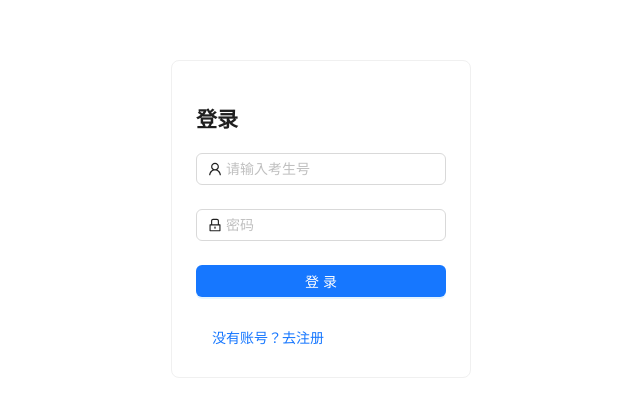
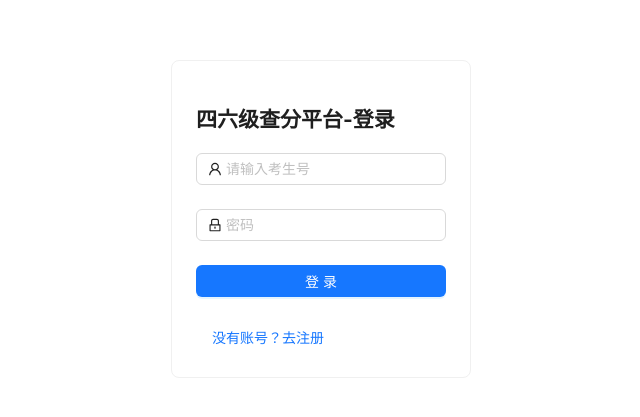
Before and after one commit to xiaowulang-turbo/ScoreQuery-React, a React (Create React App) app in the folder client/: page /login in a window 1280 px wide. Shown: the part 181-598 px from the top of the page, without its empty margins (319-959 px from the left). Built offline with nearby package versions, Linux system fonts and the light colour scheme.

Commit message:
feat: optimize the header title of system login page

```diff
--- a/client/src/pages/login.tsx
+++ b/client/src/pages/login.tsx
@@ -68,7 +68,7 @@ const LoginRegisterPage: React.FC = () => {
       }}
     >
       <Card style={{ width: 300 }}>
-        <h2>{isLogin ? '登录' : '注册'}</h2>
+        <h2>四六级查分平台-{isLogin ? '登录' : '注册'}</h2>
         <Form
           form={form}
           name={isLogin ? 'login' : 'register'}
```
